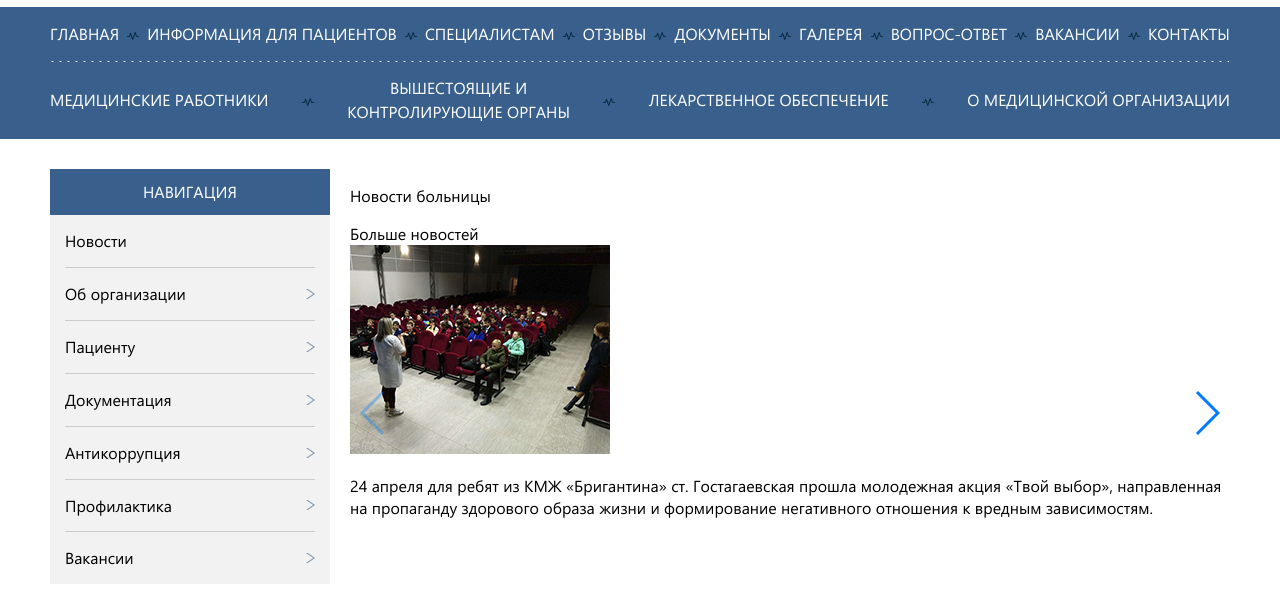
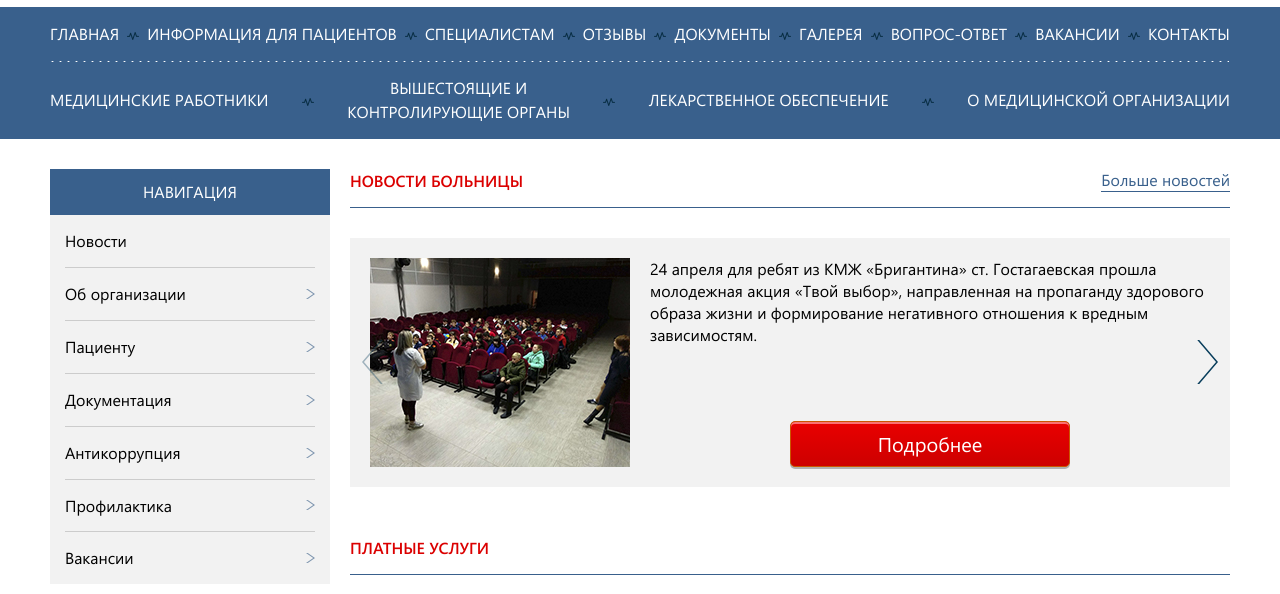
Before and after one commit to Verta-master/anapa, a plain HTML site: page index.html in a window 1280 px wide. Shown: the part 161-755 px from the top of the page. Drawn offline with nearby package versions, Linux system fonts and the light colour scheme.

Commit message:
Update 2019-06-18T14:12:48.931Z

```diff
--- a/css/style.css
+++ b/css/style.css
@@ -479,16 +479,30 @@ button {
   text-align: center;
   font-size: 20px;
   line-height: 1;
+  border: 1px solid #cc5600;
+  border-radius: 5px;
+  background-color: #db0000;
+  background-image: -webkit-gradient(linear, left bottom, left top, from(#cd0000), to(#e90000));
+  background-image: linear-gradient(to top, #cd0000 0%, #e90000 100%);
+  -webkit-box-shadow: 0px 2px 0px 0px rgba(35, 35, 35, 0.31), inset 0px 2px 0px 0px rgba(255, 153, 153, 0.75);
+          box-shadow: 0px 2px 0px 0px rgba(35, 35, 35, 0.31), inset 0px 2px 0px 0px rgba(255, 153, 153, 0.75);
   overflow: hidden;
+  -webkit-transition: ease-out 0.3s;
+  transition: ease-out 0.3s;
 }
 .btn--blue {
   border: 1px solid #253d59;
-  border-radius: 5px;
   background-color: #39608c;
   background-image: -webkit-gradient(linear, left bottom, left top, from(#22395d), to(#5086ba));
   background-image: linear-gradient(to top, #22395d 0%, #5086ba 100%);
   -webkit-box-shadow: 0px 2px 0px 0px rgba(35, 35, 35, 0.31), inset 0px 2px 0px 0px rgba(105, 175, 255, 0.75);
           box-shadow: 0px 2px 0px 0px rgba(35, 35, 35, 0.31), inset 0px 2px 0px 0px rgba(105, 175, 255, 0.75);
+}
+.btn:hover,
+.btn:active {
+  opacity: 0.85;
+  -webkit-transition: ease-out 0.3s;
+  transition: ease-out 0.3s;
 }
 .header__top {
   display: -webkit-box;
@@ -749,6 +763,38 @@ button {
   padding-right: 10px;
   background-color: #27405b;
 }
+.title {
+  display: -webkit-box;
+  display: -ms-flexbox;
+  display: flex;
+  -webkit-box-pack: justify;
+      -ms-flex-pack: justify;
+          justify-content: space-between;
+  -webkit-box-align: center;
+      -ms-flex-align: center;
+          align-items: center;
+  margin-bottom: 30px;
+  padding-bottom: 15px;
+  border-bottom: 1px solid #39608c;
+}
+.title__name {
+  margin: 0;
+  color: #db0000;
+  font-weight: 600;
+  text-transform: uppercase;
+}
+.title__link {
+  color: #39608c;
+  border-bottom: 1px solid #39608c;
+  -webkit-transition: ease-out 0.3s;
+  transition: ease-out 0.3s;
+}
+.title__link:hover,
+.title__link:active {
+  border-color: rgba(255, 255, 255, 0);
+  -webkit-transition: ease-out 0.3s;
+  transition: ease-out 0.3s;
+}
 .sidebar {
   width: 280px;
   margin-bottom: 30px;
@@ -849,3 +895,70 @@ button {
 .content {
   width: calc(100% - 300px);
 }
+.content__news {
+  margin-bottom: 50px;
+}
+.content__block {
+  display: -webkit-box;
+  display: -ms-flexbox;
+  display: flex;
+  -webkit-box-pack: justify;
+      -ms-flex-pack: justify;
+          justify-content: space-between;
+}
+.content__slide {
+  -webkit-box-sizing: border-box;
+          box-sizing: border-box;
+  display: -webkit-box;
+  display: -ms-flexbox;
+  display: flex;
+  -webkit-box-pack: justify;
+      -ms-flex-pack: justify;
+          justify-content: space-between;
+  padding: 20px;
+  background-color: #f2f2f2;
+}
+.content__slide .content__info {
+  width: calc(100% - 280px);
+}
+.content__img {
+  width: 280px;
+}
+.content__img img {
+  display: block;
+  width: 100%;
+  height: auto;
+}
+.content__img--slide {
+  width: 260px;
+}
+.content__info {
+  width: calc(100% - 300px);
+  display: -webkit-box;
+  display: -ms-flexbox;
+  display: flex;
+  -webkit-box-orient: vertical;
+  -webkit-box-direction: normal;
+      -ms-flex-direction: column;
+          flex-direction: column;
+  -webkit-box-pack: start;
+      -ms-flex-pack: start;
+          justify-content: flex-start;
+}
+.content__info p {
+  margin-top: 0;
+}
+.content__btn {
+  margin-left: auto;
+  margin-right: auto;
+  margin-top: auto;
+}
+.swiper-button-prev,
+.swiper-button-next {
+  background-image: url(../img/icons/icon-next.svg);
+  background-size: 22px 47px;
+}
+.swiper-button-prev {
+  -webkit-transform: rotate(180deg);
+          transform: rotate(180deg);
+}
--- a/index.html
+++ b/index.html
@@ -290,7 +290,7 @@
           <div class="swiper-container content__slider1">
             <div class="swiper-wrapper">
               <div class="swiper-slide content__slide">
-                <figure class="content__img">
+                <figure class="content__img content__img--slide">
                   <img src="img/images/img-1.jpg" alt="Новости больницы">
                 </figure>
                 <div class="content__info">
@@ -299,7 +299,7 @@
                 </div>
               </div>
               <div class="swiper-slide content__slide">
-                <figure class="content__img">
+                <figure class="content__img content__img--slide">
                   <img src="img/images/img-1.jpg" alt="Новости больницы">
                 </figure>
                 <div class="content__info">
```
Also changed, not shown: css/style.min.css.
